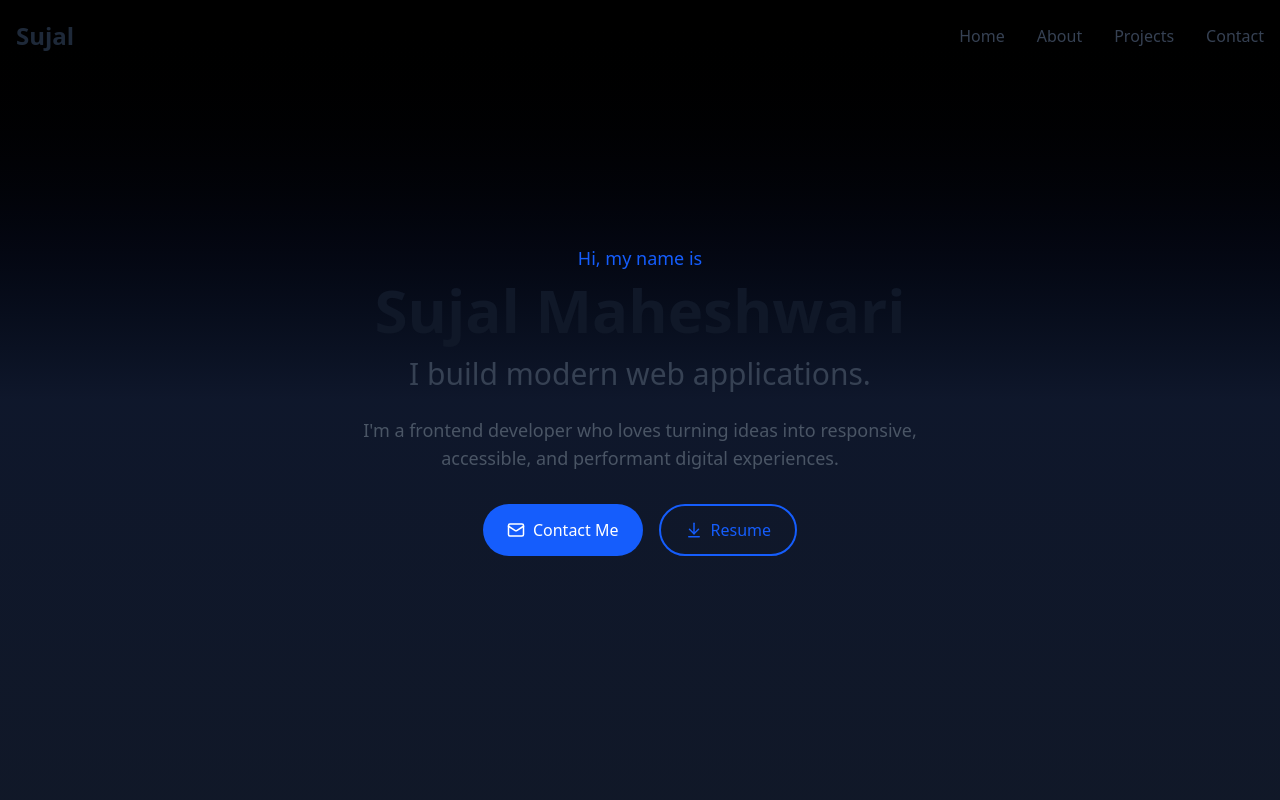
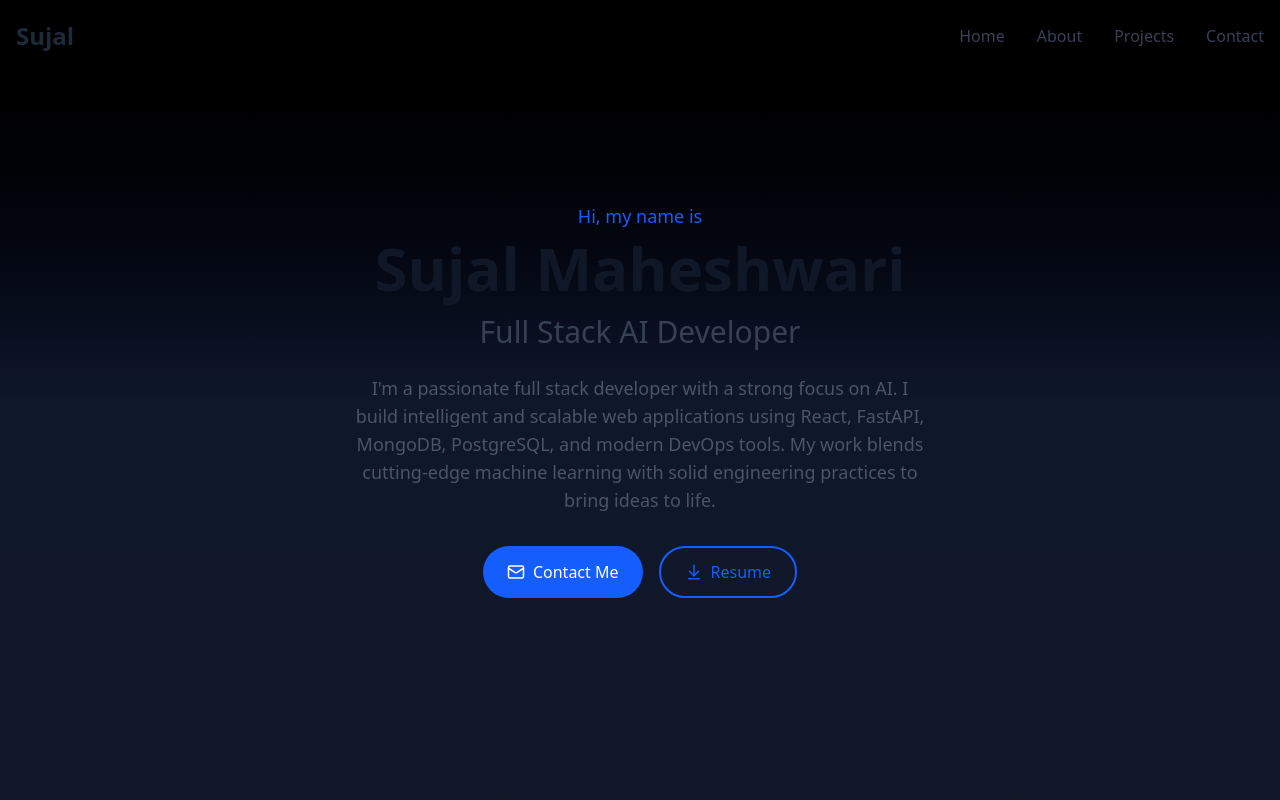
Before and after one commit to sujal-maheshwari2004/personalPortfolio, a React (Vite) app: page / in a window 1280 px wide. Shown: the top 800 px of the page. Built offline with nearby package versions, Linux system fonts and the light colour scheme.

Commit message:
final commit

```diff
--- a/src/components/Hero.jsx
+++ b/src/components/Hero.jsx
@@ -57,7 +57,7 @@ const Hero = () => {
           animate={{ opacity: 1, y: 0 }}
           transition={{ delay: 0.6, duration: 0.6 }}
         >
-          I build modern web applications.
+          Full Stack AI Developer
         </motion.h2>
 
         <motion.p
@@ -66,7 +66,7 @@ const Hero = () => {
           animate={{ opacity: 1 }}
           transition={{ delay: 0.8, duration: 0.8 }}
         >
-          I'm a frontend developer who loves turning ideas into responsive, accessible, and performant digital experiences.
+          I'm a passionate full stack developer with a strong focus on AI. I build intelligent and scalable web applications using React, FastAPI, MongoDB, PostgreSQL, and modern DevOps tools. My work blends cutting-edge machine learning with solid engineering practices to bring ideas to life.
         </motion.p>
 
         <motion.div
@@ -82,7 +82,7 @@ const Hero = () => {
             <Mail size={18} /> Contact Me
           </a>
           <a
-            href="../assets/SujalMaheshwari2025.pdf" // Replace with actual path
+            href="https://drive.google.com/uc?export=download&id=1sPE1ZCq3hZjEAtFX-Yer-frltM3hFJ2Q"
             target="_blank"
             rel="noopener noreferrer"
             className="inline-flex items-center gap-2 px-6 py-3 border-2 border-blue-600 text-blue-600 dark:text-yellow-400 dark:border-yellow-400 rounded-full hover:bg-blue-100 dark:hover:bg-yellow-900 transition"
```
